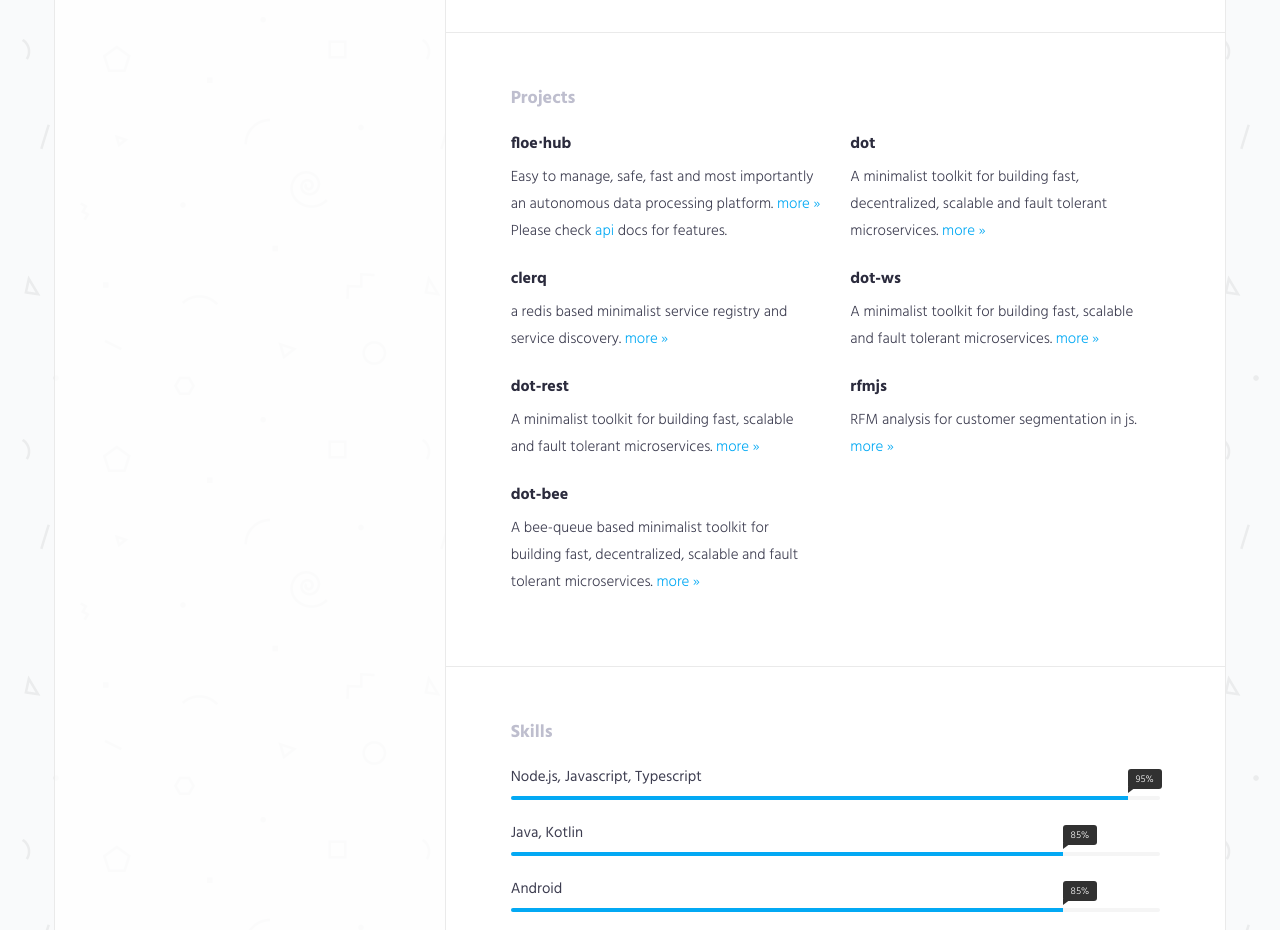
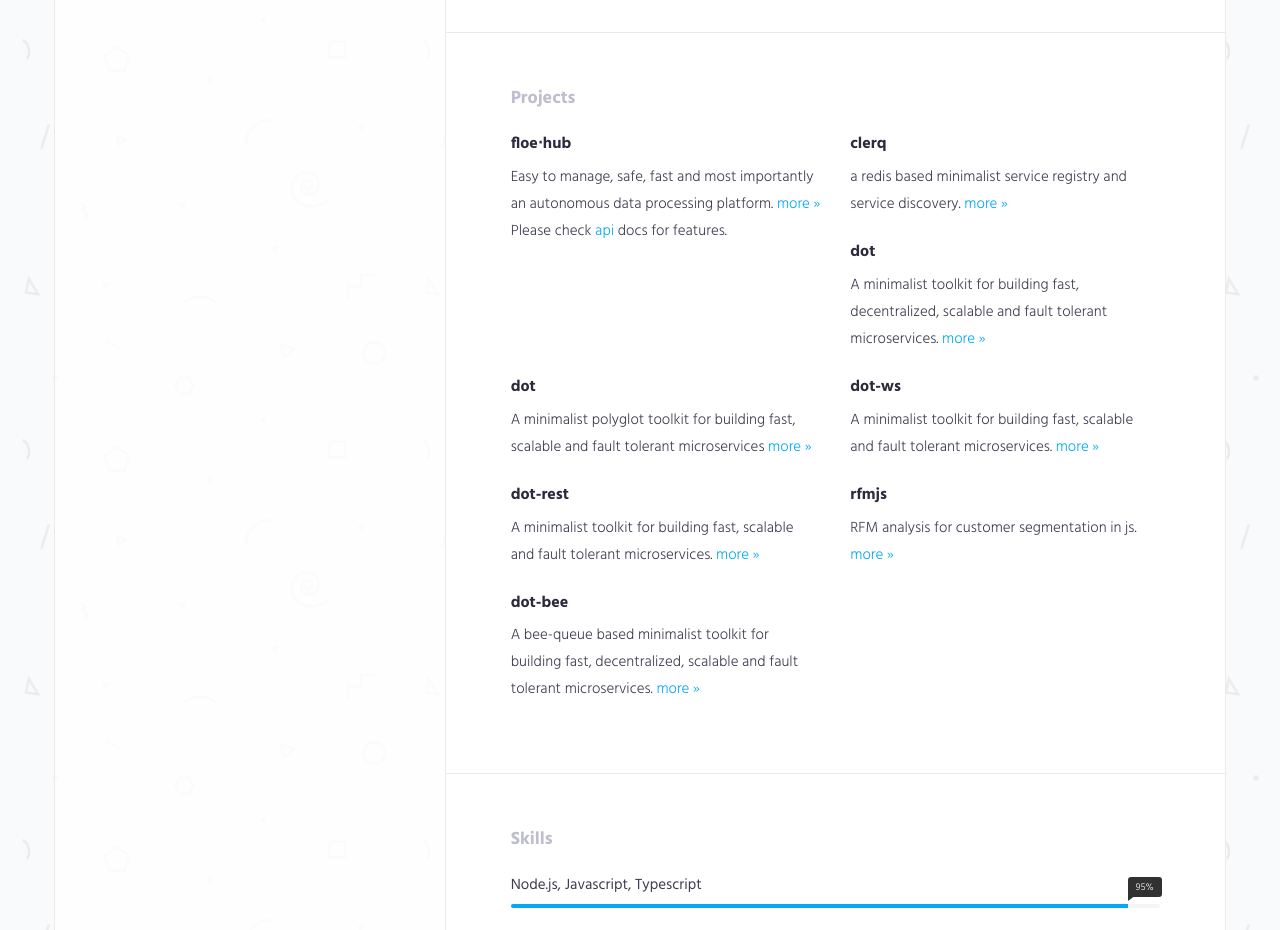
Before and after one commit to umuplus/umuplus-com, a plain HTML site: page index.html in a window 1280 px wide. Shown: the part 1280-2210 px from the top of the page. Drawn offline with Linux system fonts and the light colour scheme.

Commit message:
projects updated

```diff
--- a/index.html
+++ b/index.html
@@ -156,6 +156,13 @@
                                 </div>
                                 <div class="col-md-6">
                                     <div class="expertise-item">
+                                        <h3>clerq</h3>
+                                        <p>a redis based minimalist service registry and service discovery.
+                                            <a href="https://github.com/Dvs-Bilisim/clerq" target="_blank">more »</a></p>
+                                    </div>
+                                </div>
+                                <div class="col-md-6">
+                                    <div class="expertise-item">
                                         <h3>dot</h3>
                                         <p>A minimalist toolkit for building fast, decentralized, scalable and fault tolerant microservices.
                                             <a href="https://github.com/Dvs-Bilisim/dot" target="_blank">more »</a></p>
@@ -163,9 +170,9 @@
                                 </div>
                                 <div class="col-md-6">
                                     <div class="expertise-item">
-                                        <h3>clerq</h3>
-                                        <p>a redis based minimalist service registry and service discovery.
-                                            <a href="https://github.com/Dvs-Bilisim/clerq" target="_blank">more »</a></p>
+                                        <h3>dot</h3>
+                                        <p>A minimalist polyglot toolkit for building fast, scalable and fault tolerant microservices
+                                            <a href="https://github.com/nanopoly" target="_blank">more »</a></p>
                                     </div>
                                 </div>
                                 <div class="col-md-6">
```
